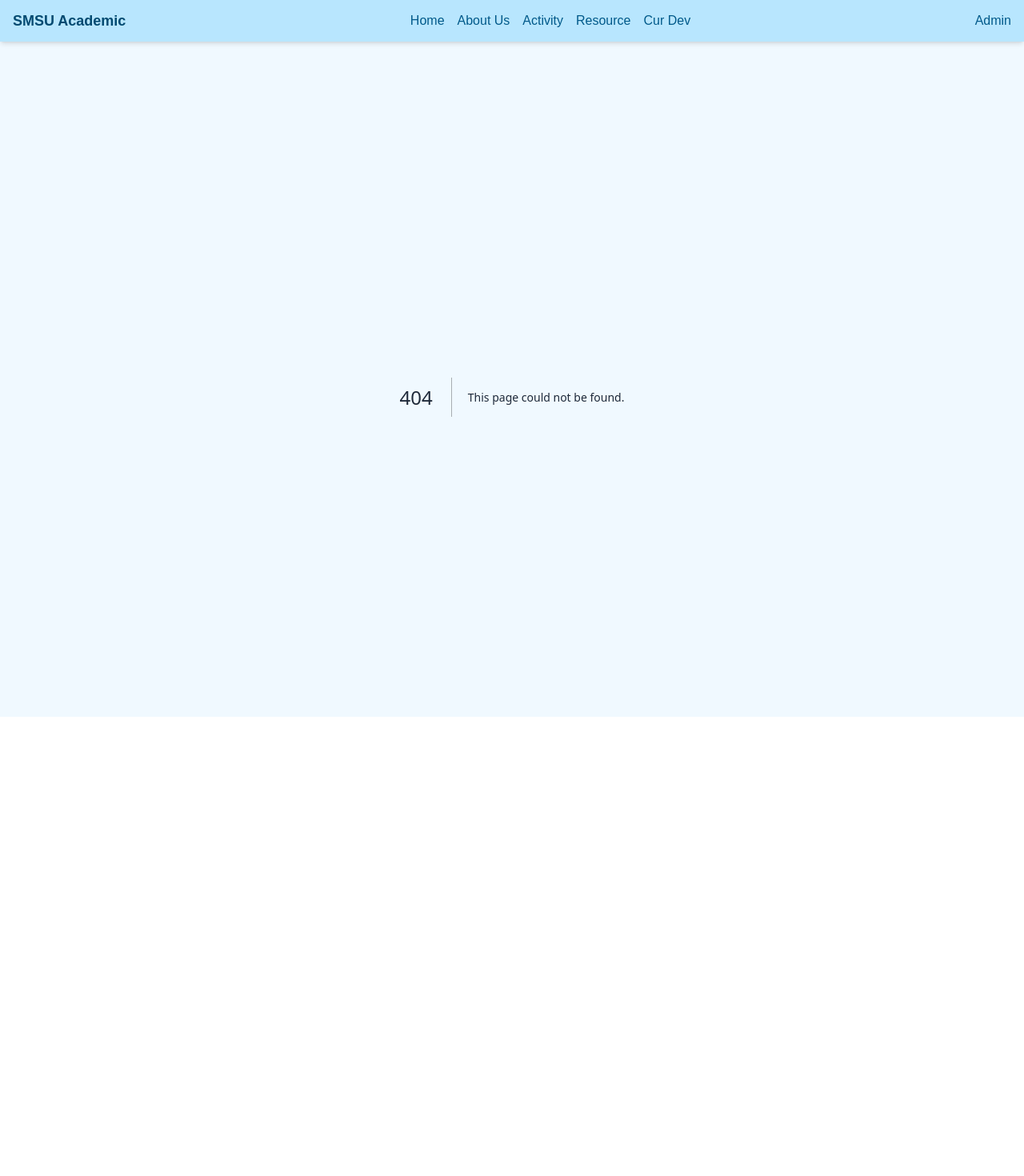
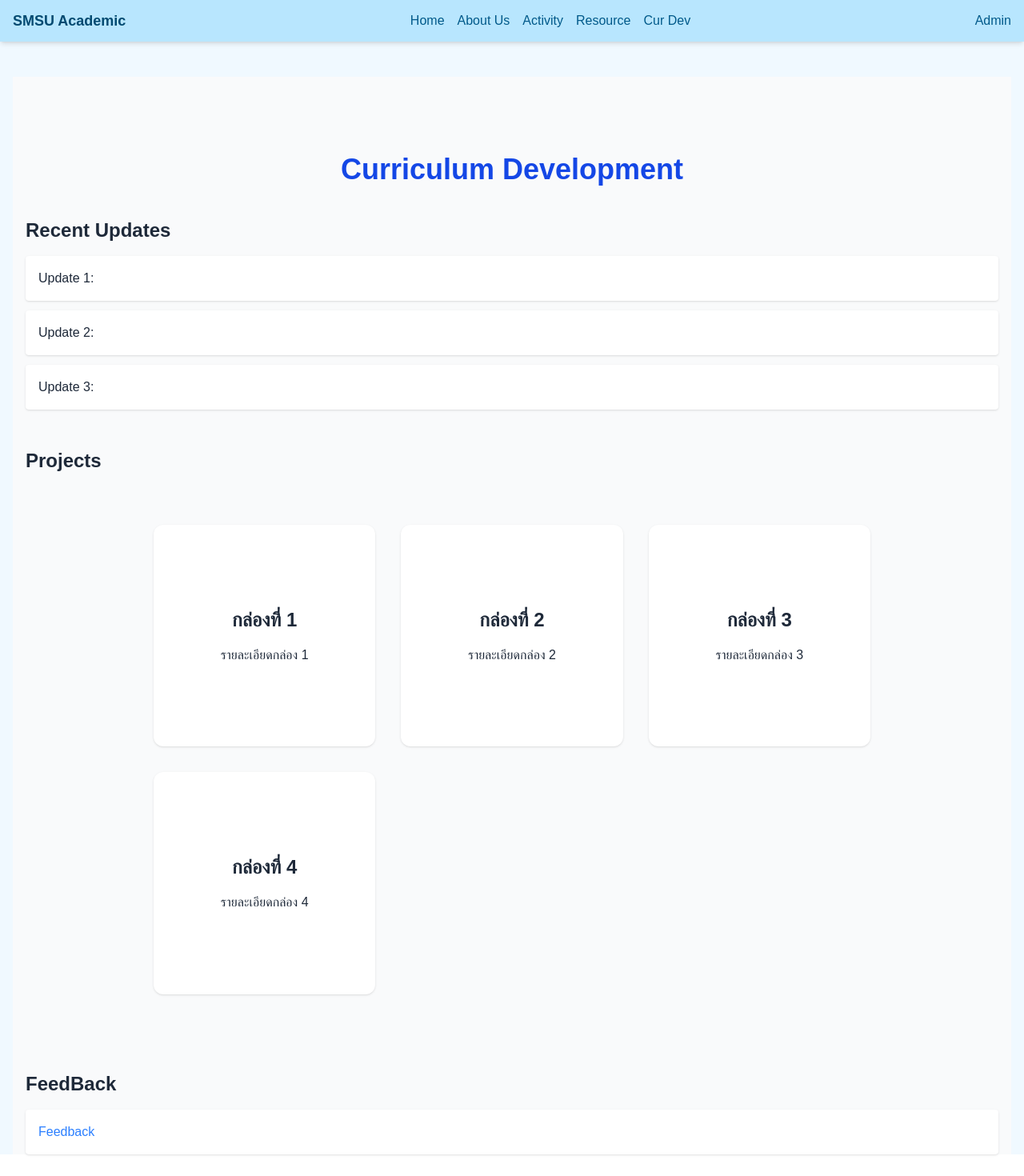
Before and after one commit to Phoenix-pal/SMSUAcademicWebsite, a Next.js app: page /curriculum in a window 1280 px wide. Before the commit this address had no page. Shown: the top 1470 px of the page at 80% size. Before the commit the page ends 896 px from the top, so only its background shows below. Built offline with nearby package versions, Linux system fonts and the light colour scheme.

Commit message:
fix page

```diff
--- a/src/app/Curriculum/page.tsx
+++ /dev/null
@@ -1,9 +0,0 @@
-export default function CurriculumDevelopmentPage() {
-  return (
-    <div className="min-h-screen bg-gray-50 pt-24 px-4 max-w-7xl mx-auto">
-      {/* Header */}
-      <div className="text-center mb-10">
-        <h1 className="text-4xl font-bold text-blue-700">Curriculum Development</h1>
-      </div>
-      </div>
-      )}
--- a/src/app/activity/page.tsx
+++ b/src/app/activity/page.tsx
@@ -38,7 +38,7 @@ useEffect(() => {
 
 
                 {/* Section: Recent Update */}
-                <section id="Activity recent update" className="mb-12">
+                <section id="Activity recent update" className="mb-12 scroll-mt-24">
                     <h2 className="text-2xl font-semibold text-gray-800 mb-4">Recent Updates</h2>
                     <div className="space-y-3">
                         <div className="bg-white p-4 rounded shadow">Update 1:</div>
@@ -48,7 +48,7 @@ useEffect(() => {
                 </section>
 
                 {/* Section:Projects */}
-                <section id="Activity Projects" className="mb-12">
+                <section id="Activity Projects" className="mb-12 scroll-mt-24">
                     <h2 className="text-2xl font-semibold text-gray-800 mb-4">Projects</h2>
                     <div className="w-full bg-gray-50 py-12">
                         <div className="grid grid-cols-1 md:grid-cols-3 gap-8 w-full max-w-4xl mx-auto">
@@ -73,7 +73,7 @@ useEffect(() => {
                 </section>
 
                 {/* Section: Activity Timeline */}
-                <section id="Activity timeline" className="mb-12">
+                <section id="Activity timeline" className="mb-12 scroll-mt-24">
                     <h2 className="text-2xl font-semibold text-gray-800 mb-4">Activity Timeline</h2>
                        <div className="flex flex-col items-center">
           <h2 className="text-2xl font-semibold mb-4">เลือกวันที่จากปฏิทิน</h2>
@@ -89,7 +89,7 @@ useEffect(() => {
                 </section>
 
                 {/* Section: FeedBack */}
-                <section className="mb-12">
+                <section className="mb-12 scroll-mt-24">
                     <h2 className="text-2xl font-semibold text-gray-800 mb-4">FeedBack</h2>
                     <div className="space-y-3">
                         <div className="bg-white p-4 rounded shadow">
--- /dev/null
+++ b/src/app/curriculum/page.tsx
@@ -0,0 +1,57 @@
+export default function CurriculumDevelopmentPage() {
+    return (
+        <div className="min-h-screen bg-gray-50 pt-24 px-4 max-w-7xl mx-auto">
+            {/* Header */}
+            <div className="text-center mb-10">
+                <h1 className="text-4xl font-bold text-blue-700">Curriculum Development</h1>
+            </div>
+
+            {/* Section: Recent Update */}
+            <section id="Activity recent update" className="mb-12 scroll-mt-24">
+                <h2 className="text-2xl font-semibold text-gray-800 mb-4">Recent Updates</h2>
+                <div className="space-y-3">
+                    <div className="bg-white p-4 rounded shadow">Update 1:</div>
+                    <div className="bg-white p-4 rounded shadow">Update 2:</div>
+                    <div className="bg-white p-4 rounded shadow">Update 3:</div>
+                </div>
+            </section>
+
+            {/* Section:Projects */}
+            <section id="Activity Projects" className="mb-12 scroll-mt-24">
+                <h2 className="text-2xl font-semibold text-gray-800 mb-4">Projects</h2>
+                <div className="w-full bg-gray-50 py-12">
+                    <div className="grid grid-cols-1 md:grid-cols-3 gap-8 w-full max-w-4xl mx-auto">
+                        <div className="bg-white rounded-xl shadow p-6 aspect-square flex flex-col items-center justify-center">
+                            <h2 className="text-2xl font-bold mb-4">กล่องที่ 1</h2>
+                            <p>รายละเอียดกล่อง 1</p>
+                        </div>
+                        <div className="bg-white rounded-xl shadow p-6 aspect-square flex flex-col items-center justify-center">
+                            <h2 className="text-2xl font-bold mb-4">กล่องที่ 2</h2>
+                            <p>รายละเอียดกล่อง 2</p>
+                        </div>
+                        <div className="bg-white rounded-xl shadow p-6 aspect-square flex flex-col items-center justify-center">
+                            <h2 className="text-2xl font-bold mb-4">กล่องที่ 3</h2>
+                            <p>รายละเอียดกล่อง 3</p>
+                        </div>
+                        <div className="bg-white rounded-xl shadow p-6 aspect-square flex flex-col items-center justify-center">
+                            <h2 className="text-2xl font-bold mb-4">กล่องที่ 4</h2>
+                            <p>รายละเอียดกล่อง 4</p>
+                        </div>
+                    </div>
+                </div>
+            </section>
+
+            {/* Section: FeedBack */}
+            <section className="mb-12 scroll-mt-24">
+                <h2 className="text-2xl font-semibold text-gray-800 mb-4">FeedBack</h2>
+                <div className="space-y-3">
+                    <div className="bg-white p-4 rounded shadow">
+                        <a href="https://www.example.com" className="text-blue-500 hover:underline hover:bg-sky-50 transition">
+                            Feedback
+                        </a>
+                    </div>
+                </div>
+            </section>
+        </div>
+    )
+}
--- a/src/app/page.tsx
+++ b/src/app/page.tsx
@@ -2,11 +2,12 @@
 "use client";
 import Link from "next/link";
 import { useState } from 'react';
+import Image from "next/image";
 
 
 
 export default function HomePage() {
-  const [openMenu, setOpenMenu] = useState<"activity" | "resource" | null>(null);
+  const [openMenu, setOpenMenu] = useState<"activity" | "resource" | "curriculum" | null>(null);
 
   const Activitycategories = [
     { name: 'recent update', targetId: 'Activity recent update' },
@@ -17,6 +18,10 @@ export default function HomePage() {
     { name: 'recent update', targetId: 'Resource recent update' },
     { name: 'projects', targetId: 'Resource projects' },
     { name: 'resources', targetId: 'Resource resources' },
+  ];
+  const Curriculumcategories = [
+    { name: 'recent update', targetId: 'Curriculum recent update' },
+    { name: 'projects', targetId: 'Curriculum projects' },
   ];
 
   return (
@@ -76,13 +81,67 @@ export default function HomePage() {
             )}
           </div>
 
-          <Link href="/Curriculum" className="block">
-            <h3 className="text-xl font-semibold mb-2">Cur Dev</h3>
-            <p className="text-gray-600 text-sm">คลิกเพื่อเข้าสู่เนื้อหาเกี่ยวกับหลักสูตร</p>
-        </Link>
-</div>
-        {/* CTA Button */}
+          <div
+            className="relative bg-white rounded-lg shadow p-6 text-center hover:bg-sky-50 transition"
+            onMouseEnter={() => setOpenMenu("curriculum")}
+            onMouseLeave={() => setOpenMenu(null)}
+          >
+            <Link href="/curriculum" className="block">
+              <h3 className="text-xl font-semibold mb-2">Cur Dev</h3>
+              <p className="text-gray-600 text-sm">คลิกเพื่อเข้าสู่เนื้อหาเกี่ยวกับหลักสูตร</p>
+            </Link>
+            {openMenu === "curriculum" && (
+              <ul className="absolute left-1/2 -translate-x-1/2 mt-3 w-52 rounded-xl bg-white shadow-xl border border-gray-200 z-20 animate-fade-in">
+                {Curriculumcategories.map((cat) => (
+                  <li
+                    key={cat.name}
+                    className="px-5 py-3 hover:bg-sky-100 text-gray-700 rounded-lg cursor-pointer transition mb-1 last:mb-0"
+                  >
+                    <Link href={`/curriculum#${cat.targetId}`}>{cat.name}</Link>
+                  </li>
+                ))}
+              </ul>
+            )}
+          </div>
+        </div>
 
+        {/*Recent;y Update*/}
+        <h2 className="text-2xl font-semibold text-gray-800 mt-20 mb-4">Recently Update</h2>
+        <div className="grid grid-cols-1 md:grid-cols-3 gap-8 w-full max-w-4xl mx-auto">
+          <div className="flex flex-col items-center">
+            <div className="bg-white rounded-xl shadow p-6 aspect-square flex flex-col items-center justify-center w-full">
+              <h2 className="text-2xl font-bold mb-4">Recently Update</h2>
+              <p>Activity</p>
+            </div>
+            <p className="text-center text-500 mt-2">Date:</p>
+          </div>
+          <div className="flex flex-col items-center">
+            <div className="bg-white rounded-xl shadow p-6 aspect-square flex flex-col items-center justify-center w-full">
+              <h2 className="text-2xl font-bold mb-4">Recently Update</h2>
+              <p>Resource</p>
+            </div>
+            <p className="text-center text-500 mt-2">Date:</p>
+          </div>
+          <div className="flex flex-col items-center">
+            <div className="bg-white rounded-xl shadow p-6 aspect-square flex flex-col items-center justify-center w-full">
+              <h2 className="text-2xl font-bold mb-4">Recently Update</h2>
+              <p>Curriculum</p>
+            </div>
+            <p className="text-center text-500 mt-2">Date:</p>
+          </div>
+        </div>
+ {/*About Us*/}
+          <h2 className="text-center text-2xl font-bold text-500 mt-10">Abot Us</h2>
+ <div className="items-center flex justify-center mt-4">
+<Image
+  src="/images/mypic.jpg"
+  alt="คำอธิบายรูป"
+  width={1000}
+  height={500}
+  className="rounded-xl shadow"
+/></div>
+     {/*Proposal of the website*/}
+     {/*Contact Us */}
       </main>
     </div>
   );
--- a/src/app/resource/page.tsx
+++ b/src/app/resource/page.tsx
@@ -11,7 +11,7 @@ export default function AcademicResourcePage() {
       </div>
 
       {/* Section: Recent Update */}
-      <section id="Resource recent update" className="mb-12">
+      <section id="Resource recent update" className="mb-12 scroll-mt-24">
         <h2 className="text-2xl font-semibold text-gray-800 mb-4">Recent Updates</h2>
         <div className="space-y-3">
           <div className="bg-white p-4 rounded shadow">Update 1: เพิ่มแนวทางกิจกรรม</div>
@@ -21,7 +21,7 @@ export default function AcademicResourcePage() {
       </section>
 
       {/* Section: Projects */}
-      <section id="Resource projects" className="mb-12">
+      <section id="Resource projects" className="mb-12 scroll-mt-24">
         <h2 className="text-2xl font-semibold text-gray-800 mb-4">Projects</h2>
         <div className="grid grid-cols-1 md:grid-cols-3 gap-4">
           <div className="bg-white p-6 rounded shadow text-center">Library Guidebook</div>
@@ -31,7 +31,7 @@ export default function AcademicResourcePage() {
       </section>
 
       {/* Section: Resources */}
-      <section id="Resource resources" className="mb-12">
+      <section id="Resource resources" className="mb-12 scroll-mt-24">
         <h2 className="text-2xl font-semibold text-gray-800 mb-4">Resources</h2>
         <div className="grid grid-cols-2 md:grid-cols-3 gap-4">
           <div className="bg-white p-4 rounded shadow text-center">NL OSCE</div>
@@ -43,13 +43,15 @@ export default function AcademicResourcePage() {
       </section>
 
       {/* Section: Feedback */}
-      <section className="mb-16">
+      <section className="mb-16 scroll-mt-24">
         <h2 className="text-2xl font-semibold text-gray-800 mb-4">Feedback</h2>
-        <textarea
-          placeholder="ข้อเสนอแนะ..."
-          className="w-full p-3 border rounded shadow"
-          rows={4}
-        ></textarea>
+        <div className="space-y-3">
+          <div className="bg-white p-4 rounded shadow">
+            <a href="https://www.example.com" className="text-blue-500 hover:underline hover:bg-sky-50 transition">
+              Feedback
+            </a>
+          </div>
+        </div>
       </section>
     </div>
   );
```
